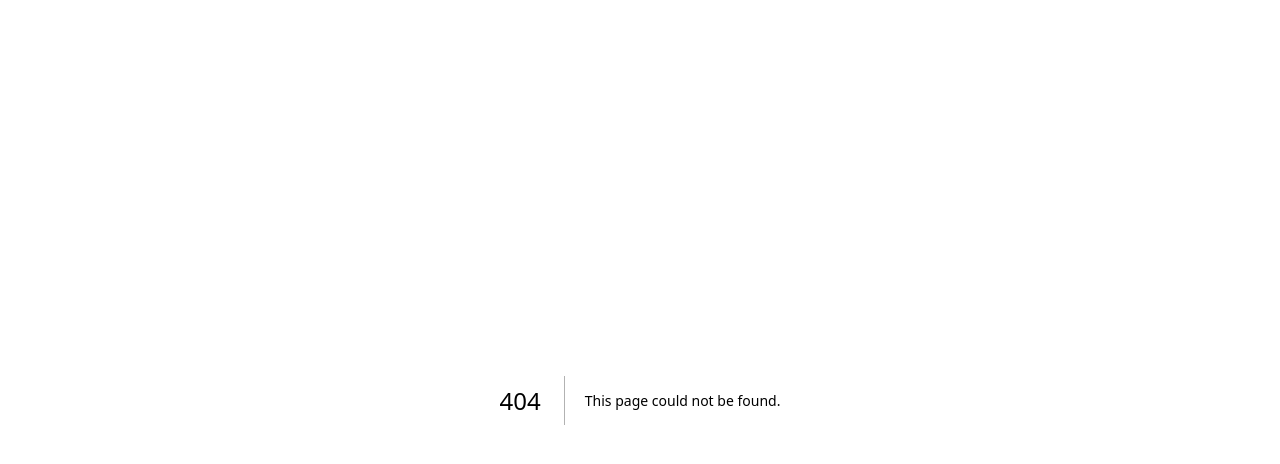
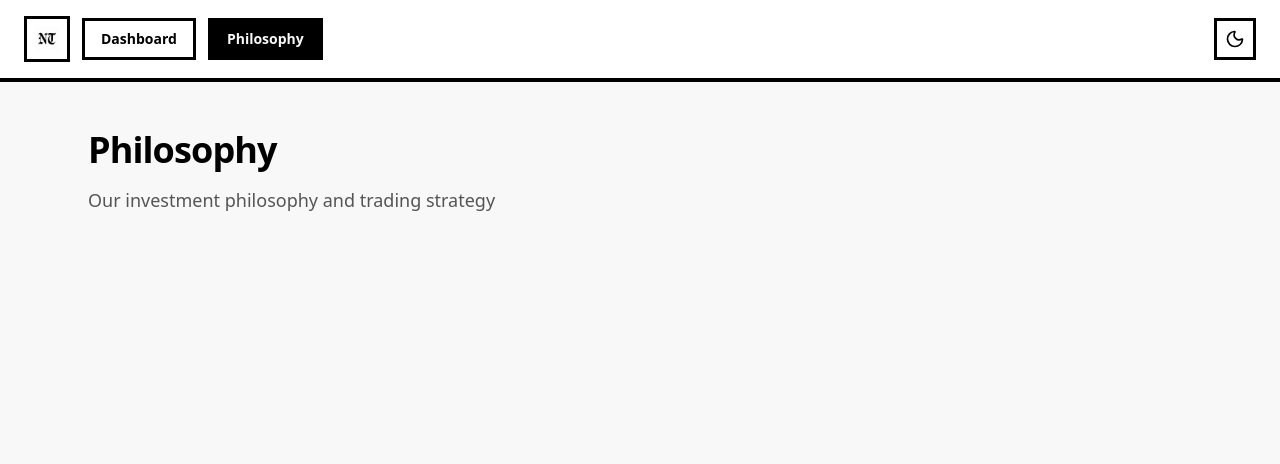
Before and after one commit to Nameless-Trading/nt-frontend, a Next.js app: page /philosophy in a window 1280 px wide. Before the commit this address had no page. Shown: the top 464 px of the page. Built offline with nearby package versions, Linux system fonts and the light colour scheme.

Commit message:
Add navbar scaffolding

```diff
--- a/app/layout.tsx
+++ b/app/layout.tsx
@@ -2,6 +2,7 @@ import type { Metadata } from "next";
 import { Geist, Geist_Mono } from "next/font/google";
 import "./globals.css";
 import { ThemeProvider } from "@/components/theme-provider";
+import { Navbar } from "@/components/navbar";
 
 const geistSans = Geist({
   variable: "--font-geist-sans",
@@ -51,6 +52,7 @@ export default function RootLayout({
           enableSystem
           disableTransitionOnChange
         >
+          <Navbar />
           {children}
         </ThemeProvider>
       </body>
--- a/app/page.tsx
+++ b/app/page.tsx
@@ -16,7 +16,6 @@ import {
   type ChartConfig,
 } from "@/components/ui/chart";
 import { getPortfolioHistory, type PortfolioSnapshot } from "@/lib/api";
-import { ThemeToggle } from "@/components/theme-toggle";
 
 const chartConfig = {
   value: {
@@ -135,20 +134,15 @@ export default function PortfolioHistory() {
 
   return (
     <div className="flex items-start justify-center min-h-screen overflow-x-hidden bg-background">
-      <div className="w-full max-w-5xl px-3 sm:px-6 py-4 sm:py-12">
+      <div className="w-full max-w-6xl px-3 sm:px-6 py-6 sm:py-12">
         <div className="flex flex-col gap-4 mb-6 sm:mb-8">
-          <div className="flex items-start justify-between gap-3">
-            <div className="flex-1">
-              <h1 className="text-xl sm:text-2xl md:text-3xl font-bold tracking-tight">
-                Live Performance
-              </h1>
-              <p className="text-xs sm:text-sm md:text-base text-muted-foreground mt-1 font-medium">
-                Real-time strategy metrics and returns
-              </p>
-            </div>
-            <div className="flex items-center gap-2 shrink-0">
-              <ThemeToggle />
-            </div>
+          <div className="flex flex-col gap-2">
+            <h1 className="text-2xl sm:text-3xl md:text-4xl font-bold tracking-tight">
+              Live Performance
+            </h1>
+            <p className="text-sm sm:text-base md:text-lg text-muted-foreground font-medium">
+              Real-time strategy metrics and returns
+            </p>
           </div>
 
           <div className="flex flex-wrap justify-start items-center gap-2 bg-transparent p-0">
--- /dev/null
+++ b/app/philosophy/page.tsx
@@ -0,0 +1,16 @@
+export default function Philosophy() {
+  return (
+    <div className="flex items-start justify-center min-h-screen overflow-x-hidden bg-background">
+      <div className="w-full max-w-6xl px-3 sm:px-6 py-6 sm:py-12">
+        <div className="flex flex-col gap-4">
+          <h1 className="text-2xl sm:text-3xl md:text-4xl font-bold tracking-tight">
+            Philosophy
+          </h1>
+          <p className="text-sm sm:text-base md:text-lg text-muted-foreground font-medium">
+            Our investment philosophy and trading strategy
+          </p>
+        </div>
+      </div>
+    </div>
+  );
+}
--- /dev/null
+++ b/components/navbar.tsx
@@ -0,0 +1,62 @@
+"use client";
+
+import Link from "next/link";
+import Image from "next/image";
+import { usePathname } from "next/navigation";
+import { ThemeToggle } from "@/components/theme-toggle";
+
+const PAGES = [
+  { label: "Dashboard", href: "/" },
+  { label: "Philosophy", href: "/philosophy" },
+];
+
+export function Navbar() {
+  const pathname = usePathname();
+
+  return (
+    <nav className="sticky top-0 z-50 w-full bg-white dark:bg-card border-b-4 border-foreground">
+      <div className="w-full px-3 sm:px-6 py-3 sm:py-4">
+        <div className="flex items-center justify-between gap-4">
+          <div className="flex items-center gap-2 sm:gap-3">
+            <Link
+              href="/"
+              className="flex items-center justify-center px-2 py-2 bg-white dark:bg-card font-bold text-sm sm:text-base border-foreground hover:bg-foreground/5 transition-colors"
+              style={{ borderWidth: "3px" }}
+              aria-label="Home"
+            >
+              <Image
+                src="/nt-logo.png"
+                alt="Nameless Trading Logo"
+                width={24}
+                height={24}
+                className="w-5 h-5 sm:w-6 sm:h-6"
+              />
+            </Link>
+
+            <div className="flex items-center gap-3">
+              {PAGES.map((item) => {
+                const isActive = pathname === item.href;
+                return (
+                  <Link
+                    key={item.href}
+                    href={item.href}
+                    className={`px-3 sm:px-4 py-2 text-xs sm:text-sm font-bold transition-all ${
+                      isActive
+                        ? "bg-foreground text-background border-foreground"
+                        : "bg-white dark:bg-card text-foreground border-foreground hover:bg-foreground/5"
+                    }`}
+                    style={{ borderWidth: "3px" }}
+                  >
+                    {item.label}
+                  </Link>
+                );
+              })}
+            </div>
+          </div>
+
+          <ThemeToggle />
+        </div>
+      </div>
+    </nav>
+  );
+}
```
Also changed, not shown: public/nt-logo.png (added).
